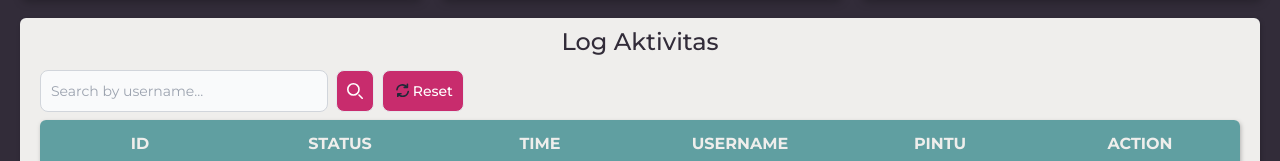
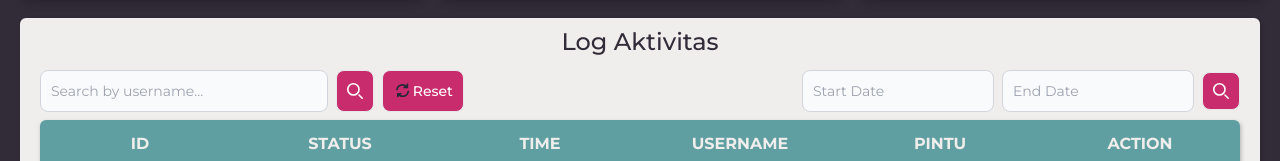
Before and after one commit to DioGitH/evolt-website, a Next.js app in the folder src/evolt-website/: page /dashboard in a window 1280 px wide. Shown: the part 288-449 px from the top of the page. Built offline with nearby package versions, Linux system fonts and the light colour scheme; no server answers; sample sign-in values are in the browser's storage.

Commit message:
fix: update frontend date filter

```diff
--- a/src/evolt-website/package.json
+++ b/src/evolt-website/package.json
@@ -16,6 +16,7 @@
     "next": "14.1.3",
     "next-navigation": "^1.0.6",
     "react": "^18",
+    "react-datepicker": "^6.9.0",
     "react-dom": "^18"
   },
   "devDependencies": {
--- a/src/evolt-website/src/app/dashboard/page.tsx
+++ b/src/evolt-website/src/app/dashboard/page.tsx
@@ -2,6 +2,9 @@
 import DetailModal from "@/components/detailModal";
 import React, { useState, useEffect } from "react";
 import { format } from 'date-fns';
+// import { DatePicker } from "@nextui-org/date-picker";
+import "react-datepicker/dist/react-datepicker.css";
+import DatePicker from "react-datepicker";
 
 export default function Dashboard() {
   const [totalDoors, setTotalDoors] = useState(0);
@@ -98,14 +101,39 @@ function LogTable() {
   const [currentPage, setCurrentPage] = useState(1);
   const [logs, setLogs] = useState([]);
   const [username, setUsername] = useState("");
+  const [startDate, setStartDate] = useState(null);
+  const [endDate, setEndDate] = useState(null);
+
+  const today = new Date();
 
   const goToPage = (page: any) => {
-    fetchLog(username, page);
+    fetchLog(username, startDate, endDate, page);
   };
 
-  const fetchLog = async (username: any, page: any) => {
+  const changeFormatDate = (date) => {
+    const day = String(date.getDate()).padStart(2, '0');
+    const month = String(date.getMonth() + 1).padStart(2, '0'); // getMonth() returns month from 0-11
+    const year = date.getFullYear();
+    return `${day}-${month}-${year}`;
+  };
+
+  const fetchLog = async (username: any, startDate:any, endDate:any, page: any) => {
     try {
-      const response = await fetch(`${process.env.NEXT_PUBLIC_API_BACKEND}/api/log?username=${username}&page=${page}`);
+
+      let url = `${process.env.NEXT_PUBLIC_API_BACKEND}/api/log?page=${page}`;
+
+      // Append parameters if they are not null or empty
+      if (username) {
+        url += `&username=${username}`;
+      }
+      if (startDate) {
+        url += `&startDate=${changeFormatDate(startDate)}`;
+      }
+      if (endDate) {
+        url += `&endDate=${changeFormatDate(endDate)}`;
+      }
+
+      const response = await fetch(url);
       const result = await response.json();
       setLogs(result.data.data);
       setTotalPages(result.data.last_page);
@@ -117,27 +145,33 @@ function LogTable() {
 
   const handleSubmit = (e:any) => {
     e.preventDefault();
-    fetchLog(username, currentPage);
-    setUsername("");
+    fetchLog(username, startDate, endDate, currentPage);
 
   };
 
   const handleReset = () => {
-    fetchLog(username, currentPage);
+    setUsername("");
+    setStartDate(null);
+    setEndDate(null);
+    fetchLog("", null, null, currentPage);
+  };
+
+  const handleFilterDate = (e:any) =>{
+    e.preventDefault();
+    fetchLog(username, startDate, endDate, currentPage);
   };
 
   useEffect(() => {
-    fetchLog(username, currentPage);
+    fetchLog(username, startDate, endDate, currentPage);
   }, []);
 
   return (
-    <div className="text-center text-palette-1 mt-5  ml-5 mr-5 bg-palette-3 drop-shadow-[1px_2px_2px_rgba(0,0,0,0.20)] rounded-md">
+    <div className="text-center text-palette-1 mt-5 ml-5 mr-5 bg-palette-3 drop-shadow-[1px_2px_2px_rgba(0,0,0,0.20)] rounded-md">
       <div className="h-fit w-full pt-2 pb-1 text-2xl font-medium">
         Log Aktivitas
       </div>
 
-      <div className="grid justify-start ml-5 mt-2">
-        <div className="flex items-center max-w-md mx-auto">
+      <div className="flex justify-between items-center ml-5 mt-2 mr-5">
         <form className="flex" onSubmit={handleSubmit}>
           <label htmlFor="simple-search" className="sr-only">
             Search
@@ -146,7 +180,7 @@ function LogTable() {
             <input
               type="text"
               id="simple-search"
-                className="bg-gray-50 border border-gray-300 text-gray-900 text-sm rounded-lg focus:ring-blue-500 focus:border-blue-500 block w-full p-2.5  dark:bg-gray-700 dark:border-gray-600 dark:placeholder-gray-400 dark:text-white dark:focus:ring-blue-500 dark:focus:border-blue-500"
+              className="bg-gray-50 border border-gray-300 text-gray-900 text-sm rounded-lg focus:ring-blue-500 focus:border-blue-500 block w-full p-2.5 dark:bg-gray-700 dark:border-gray-600 dark:placeholder-gray-400 dark:text-white dark:focus:ring-blue-500 dark:focus:border-blue-500"
               placeholder="Search by username..."
               value={username}
               onChange={(e) => setUsername(e.target.value)}
@@ -155,8 +189,80 @@ function LogTable() {
           </div>
           <button
             type="submit"
-              className="p-2.5 ms-2 text-sm font-medium text-white bg-pallete-4 rounded-lg border "
-
+            className="p-2.5 ml-2 text-sm font-medium text-white bg-pallete-4 rounded-lg border"
+          >
+            <svg
+              className="w-4 h-4"
+              aria-hidden="true"
+              xmlns="http://www.w3.org/2000/svg"
+              fill="none"
+              viewBox="0 0 20 20"
+            >
+              <path
+                stroke="currentColor"
+                strokeLinecap="round"
+                strokeLinejoin="round"
+                strokeWidth="2"
+                d="m19 19-4-4m0-7A7 7 0 1 1 1 8a7 7 0 0 1 14 0Z"
+              />
+            </svg>
+            <span className="sr-only">Search</span>
+          </button>
+          <button
+            type="button"
+            className="p-2.5 ml-2 text-sm font-medium text-white bg-pallete-4 rounded-lg border"
+            onClick={handleReset}
+          >
+            <div className="flex">
+              <svg
+                className="w-4 h-4 text-gray-800 dark:text-white"
+                aria-hidden="true"
+                xmlns="http://www.w3.org/2000/svg"
+                fill="none"
+                viewBox="0 0 20 20"
+              >
+                <path
+                  stroke="currentColor"
+                  strokeLinecap="round"
+                  strokeLinejoin="round"
+                  strokeWidth="2"
+                  d="M17.651 7.65a7.131 7.131 0 0 0-12.68 3.15M18.001 4v4h-4m-7.652 8.35a7.13 7.13 0 0 0 12.68-3.15M6 20v-4h4"
+                />
+              </svg>
+              &nbsp;Reset
+              <span className="sr-only">Reset</span>
+            </div>
+          </button>
+        </form>
+        <form className="flex items-center" onSubmit={handleFilterDate}>
+          <DatePicker
+            selected={startDate}
+            onChange={(date: any) => {
+              setStartDate(date);
+            }}
+            selectsStart
+            startDate={startDate}
+            endDate={endDate}
+            maxDate={today}
+            placeholderText="Start Date"
+            className="bg-gray-50 border border-gray-300 text-gray-900 text-sm rounded-lg focus:ring-blue-500 focus:border-blue-500 block ml-2 p-2.5 dark:bg-gray-700 dark:border-gray-600 dark:placeholder-gray-400 dark:text-white dark:focus:ring-blue-500 dark:focus:border-blue-500"
+          />
+          <DatePicker
+            selected={endDate}
+            onChange={(date: any) => {
+              setEndDate(date);
+            }}
+            selectsEnd
+            startDate={startDate}
+            endDate={endDate}
+            minDate={startDate}
+            maxDate={today}
+            placeholderText="End Date"
+            className="bg-gray-50 border border-gray-300 text-gray-900 text-sm rounded-lg focus:ring-blue-500 focus:border-blue-500 block ml-2 p-2.5 dark:bg-gray-700 dark:border-gray-600 dark:placeholder-gray-400 dark:text-white dark:focus:ring-blue-500 dark:focus:border-blue-500"
+          />
+          <button
+            type="submit"
+            className="p-2.5 ml-2 text-sm font-medium text-white bg-pallete-4 rounded-lg border"
           >
             <svg
               className="w-4 h-4"
@@ -176,24 +282,6 @@ function LogTable() {
             <span className="sr-only">Search</span>
           </button>
         </form>
-          <button
-            type="button"
-            className="p-2.5 ms-2 text-sm font-medium text-white bg-pallete-4 rounded-lg border "
-            onClick={handleReset}
-
-          >
-            <div className="flex">
-              <svg className="w-4 h-4 text-gray-800 dark:text-white" aria-hidden="true" xmlns="http://www.w3.org/2000/svg" fill="none" viewBox="0 0 20 20">
-                <path stroke="currentColor" stroke-linecap="round" stroke-linejoin="round" stroke-width="2" d="M17.651 7.65a7.131 7.131 0 0 0-12.68 3.15M18.001 4v4h-4m-7.652 8.35a7.13 7.13 0 0 0 12.68-3.15M6 20v-4h4" />
-              </svg>
-              &nbsp;Reset
-              <span className="sr-only">Reset</span>
-            </div>
-          </button>
-          <form>
-
-          </form>
-        </div>
       </div>
 
       <div className="mx-5 mt-2 mb-5 text-center bg-palette-3 drop-shadow-[1px_2px_2px_rgba(0,0,0,0.25)] rounded-md overflow-hidden">
@@ -215,7 +303,7 @@ function LogTable() {
                 index: any
               ) => {
                 const formattedDate = format(new Date(created_at), 'dd-MM-yyyy HH:mm');
-                return(
+                return (
                   <tr
                     key={id_log}
                     className={
@@ -240,7 +328,7 @@ function LogTable() {
                       />
                     </td>
                   </tr>
-                )
+                );
               }
             )}
           </tbody>
```
Also changed, not shown: 1 other file (tests, documents, lock files or other folders). Lines whose indentation alone changed are shown as unchanged.
